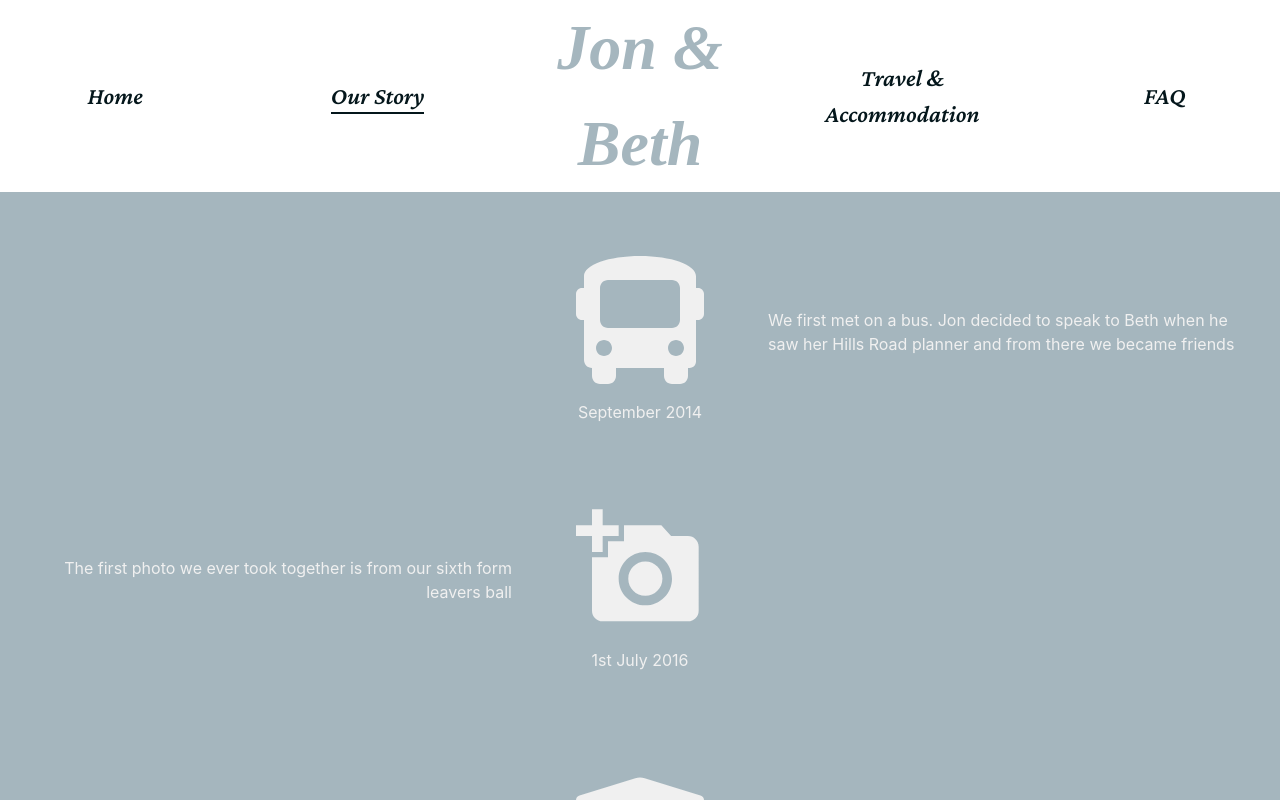
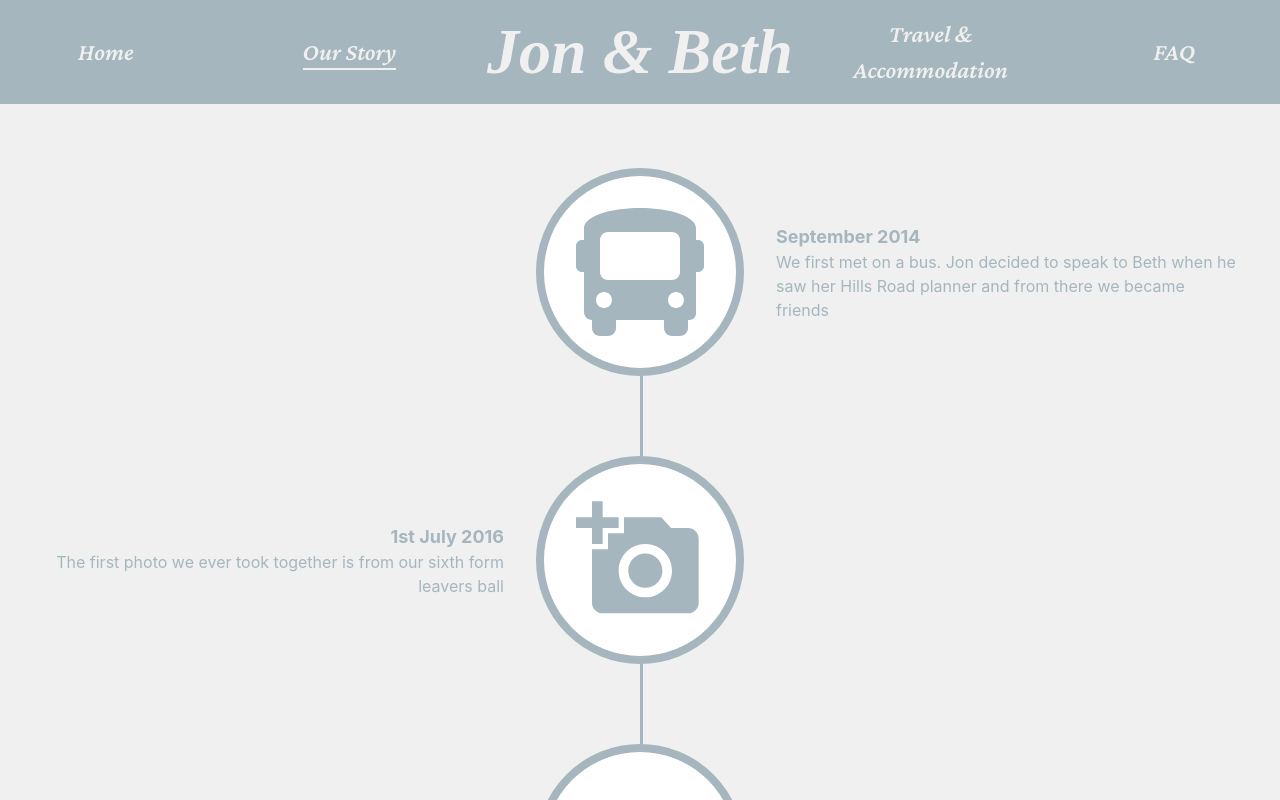
Before and after one commit to skelham-marsh/skelham-marsh.github.io, a React (Vite) app: page /story in a window 1280 px wide. Shown: the top 800 px of the page. Built offline with nearby package versions, Linux system fonts and the light colour scheme; no server answers; a web font is replaced by a local one.

Commit message:
feat: improve timeline view

```diff
--- a/src/components/Header/Header.module.css
+++ b/src/components/Header/Header.module.css
@@ -1,12 +1,12 @@
 .header {
-  background: var(--color-pure-white);
+  background: var(--color-theme-blue);
   display: flex;
   align-items: center;
   gap: 2rem;
 
   a {
     text-decoration: none;
-    color: var(--color-theme-dark-blue);
+    color: var(--color-white);
     font-size: x-large;
     font-family: Crimson Pro;
     font-style: italic;
@@ -29,7 +29,7 @@
     height: 2px;
     bottom: 0;
     left: 0;
-    background-color: var(--color-theme-dark-blue);
+    background-color: var(--color-white);
     transform-origin: bottom right;
     transition: transform 0.25s ease-out;
   }
@@ -40,13 +40,13 @@
     transform-origin: bottom left;
   }
 
-
   h1 {
     text-align: center;
     margin: 0;
     font-size: 4rem;
-    color: var(--color-text-primary);
+    color: var(--color-white);
     font-family: Ephesis, cursive;
+    white-space: nowrap;
   }
 
   button {
--- a/src/components/Layout/Layout.module.css
+++ b/src/components/Layout/Layout.module.css
@@ -9,5 +9,7 @@
 
   main {
     flex: 1;
+    background: var(--color-white);
+    color: var(--color-theme-blue);
   }
 }
--- a/src/index.css
+++ b/src/index.css
@@ -11,20 +11,15 @@ html, body, #root {
   line-height: 1.5;
   font-weight: 400;
 
-  --color-white:#F0F0F0;
-  --color-black:#0F0F0F;
-  --color-pure-white:#FFFFFF;
+  --color-white: #F0F0F0;
+  --color-pure-white: #FFFFFF;
   --color-theme-blue: #A5B6BE;
-  --color-theme-dark-blue: #04161B;
 
-  --color-background:#A5B6BE;
+  --color-background: #A5B6BE;
+  --color-text: var(--color-theme-blue);
 
-  --color-text-primary:  var(--color-theme-blue);
-  --color-text-secondary: var(--color-theme-dark-blue);
-  --color-text-tertiary: var(--color-white);
-
-  color-scheme: light dark;
-  color: var(--color-text-tertiary);
+  color-scheme: light;
+  color: var(--color-text);
   background-color: var(--color-background);
 
   font-synthesis: none;
--- a/src/pages/FAQ/FAQ.module.css
+++ b/src/pages/FAQ/FAQ.module.css
@@ -29,5 +29,5 @@
 }
 
 .faq:not(:last-child) {
-  border-bottom: 1px solid var(--color-white);
+  border-bottom: 1px solid;
 }
--- a/src/pages/Home/Home.module.css
+++ b/src/pages/Home/Home.module.css
@@ -5,16 +5,19 @@
   vertical-align: middle;
   align-items: center;
   max-width: 100vw;
+  background: var(--color-background);
+  color: var(--color-white);
+  border-top: 0.2rem solid var(--color-white);
 
   .text {
-    margin:0;
+    margin: 0;
     margin-bottom: 4rem;
     font-size: 5rem;
     font-family: Crimson Pro;
     font-style: italic;
 
     p {
-      margin:0;
+      margin: 0;
     }
   }
 
--- a/src/pages/Story/Story.module.css
+++ b/src/pages/Story/Story.module.css
@@ -9,7 +9,7 @@
   position: relative;
   display: flex;
   flex-direction: column;
-  gap: 4rem;
+  gap: 5rem;
   margin: 4rem auto;
 }
 
@@ -20,6 +20,17 @@
   align-items: center;
 }
 
+.event:not(:last-of-type)::after {
+  content: " ";
+  display: block;
+  width: 0.2rem;
+  height: 5rem;
+  background: var(--color-text);
+  position: absolute;
+  left: 50%;
+  top: 100%;
+}
+
 .date,
 .description {
   flex: 1;
@@ -28,20 +39,17 @@
 .date {
   white-space: nowrap;
   text-align: center;
-}
-
-.description {
-  margin-top: 0;
-  margin-bottom: 2rem;
+  font-size: large;
+  font-weight: bold;
 }
 
 .description:nth-of-type(2n) {
-  padding-left: 4rem;
+  padding-left: 2rem;
 }
 
 .description:nth-of-type(2n + 1) {
   text-align: right;
-  padding-right: 4rem;
+  padding-right: 2rem;
 }
 
 .centre {
@@ -55,4 +63,8 @@
   box-sizing: border-box;
   justify-content: center;
   align-items: center;
+  border-radius: 50%;
+  border: 0.5rem solid;
+  padding: 2rem;
+  background: var(--color-pure-white);
 }
--- a/src/pages/Story/Story.tsx
+++ b/src/pages/Story/Story.tsx
@@ -36,12 +36,11 @@ const events = [
 export function Story() {
   return <div className={styles.wrapper}>
     {events.map(({ Icon, date, description }, index) => <div className={styles.event}>
-      <p className={styles.description}>{index % 2 === 1 ? description : null}</p>
+      <p className={styles.description}>{index % 2 === 1 ? <><span className={styles.date}>{date}</span><br />{description}</> : null}</p>
       <div className={styles.centre}>
         <div className={styles.icon}><Icon size={ICON_SIZE} /></div>
-        <p className={styles.date}>{date}</p>
       </div>
-      <p className={styles.description}>{index % 2 === 0 ? description : null}</p>
+      <p className={styles.description}>{index % 2 === 0 ? <><span className={styles.date}>{date}</span><br />{description}</> : null}</p>
     </div>)}
   </div >
 }
--- a/src/pages/Travel/Travel.tsx
+++ b/src/pages/Travel/Travel.tsx
@@ -156,7 +156,8 @@ export function HotelTripSummary({ hotel }: HotelTripSummaryProps) {
   if (!distance || !duration) return
   return `- ${duration} taxi (${distance})`
 }
-
+//https://stackoverflow.com/questions/17746740/google-map-icons-with-visualrefresh
+//https://mt.google.com/vt/icon?psize=21&font=fonts/Roboto-Bold.ttf&color=ff135C13&name=icons/spotlight/spotlight-waypoint-a.png&ax=44&ay=50&text=T&scale=2
 type HotelProps = {
   hotel: keyof typeof MARKERS,
   setDestination: (destination: (keyof typeof MARKERS) | undefined) => void
```
